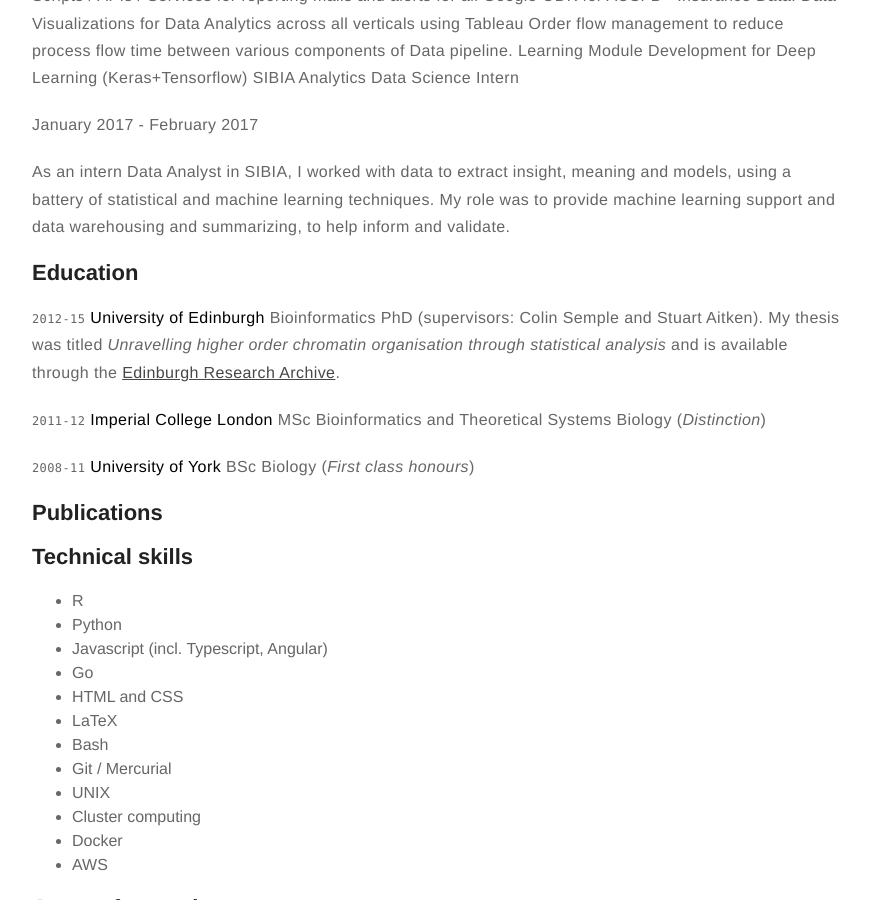
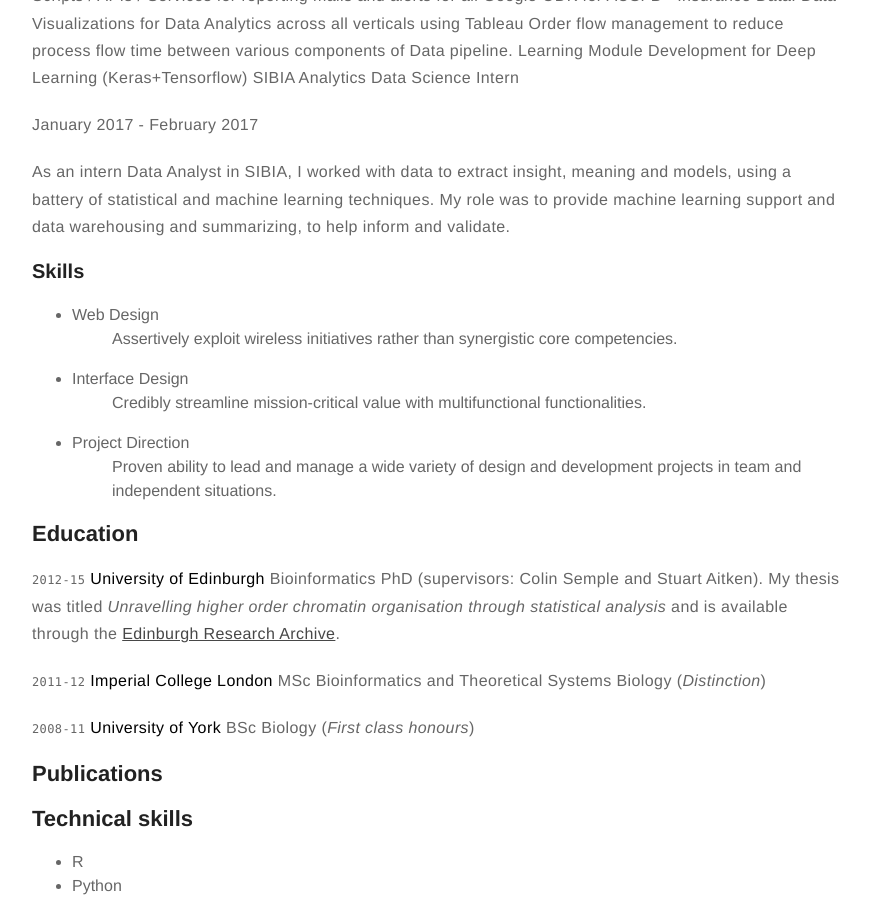
Before and after one commit to ShivamPanchal/shivampanchal.github.io, a Jekyll site: the page built from about.md, in a window 1280 px wide and 900 px high, scrolled down 2128 px. Shown: the whole window, without its empty margins (203-1073 px from the left). Built offline with Jekyll 4.4.1, drawn with Linux system fonts in a browser that asks for light colours.

Commit message:
Update about.md

```diff
--- a/about.md
+++ b/about.md
@@ -88,6 +88,16 @@ January 2017 - February 2017
 
 As an intern Data Analyst in SIBIA, I worked with data to extract insight, meaning and models, using a battery of statistical and machine learning techniques. My role was to provide machine learning support and data warehousing and summarizing, to help inform and validate.
 
+### Skills {#skills}
+
+* Web Design
+  : Assertively exploit wireless initiatives rather than synergistic core competencies.
+
+* Interface Design
+  : Credibly streamline mission-critical value with multifunctional functionalities.
+
+* Project Direction
+  : Proven ability to lead and manage a wide variety of design and development projects in team and independent situations.
 
 ## Education
 
```
